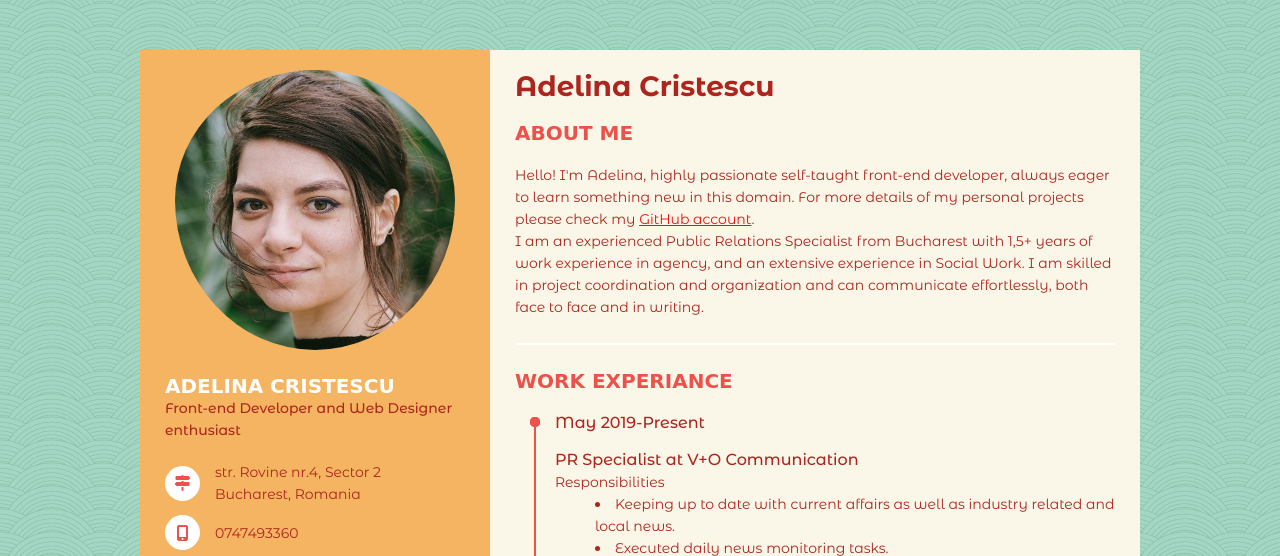
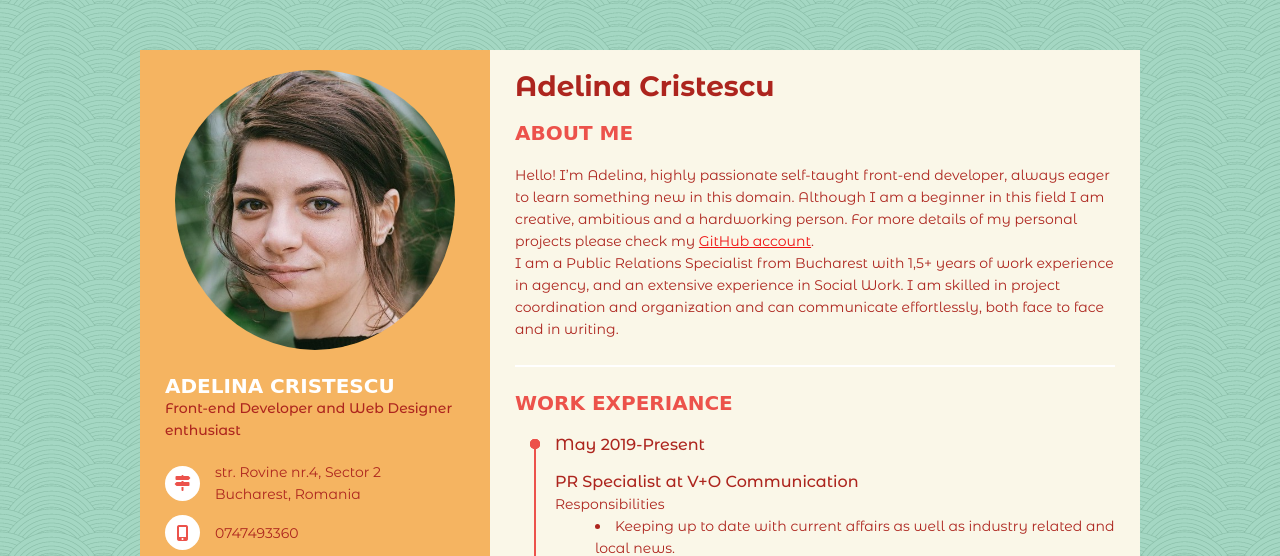
Before and after one commit to AdelinaPestisor/CV, a plain HTML site: page index.html in a window 1280 px wide. Shown: the top 556 px of the page. Drawn offline with Linux system fonts and the light colour scheme; a web font is replaced by a local one.

Commit message:
Update index.html

```diff
--- a/index.html
+++ b/index.html
@@ -165,12 +165,12 @@
                     <p class="bol">About me</p>
                 </div>
                 <p>
-                    Hello! I'm Adelina, highly passionate self-taught front-end developer, always eager to learn something new in this domain. For
+                    Hello! I’m Adelina, highly passionate self-taught front-end developer, always eager to learn something new in this domain. Although I am a beginner in this field I am creative, ambitious and a hardworking person. For
 more details of my personal projects please check my <a href="https://github.com/AdelinaPestisor?tab=repositories" style="color: rgb(238, 17, 17);">GitHub account</a>.
 
                 </p>
                 <p>
-                    I am an experienced Public Relations Specialist from Bucharest with 1,5+ years of work experience in agency, and an
+                    I am a Public Relations Specialist from Bucharest with 1,5+ years of work experience in agency, and an
                     extensive experience in Social Work. I am skilled in project coordination and organization and can communicate effortlessly,
                     both face to face and in writing.
                 </p>
```
